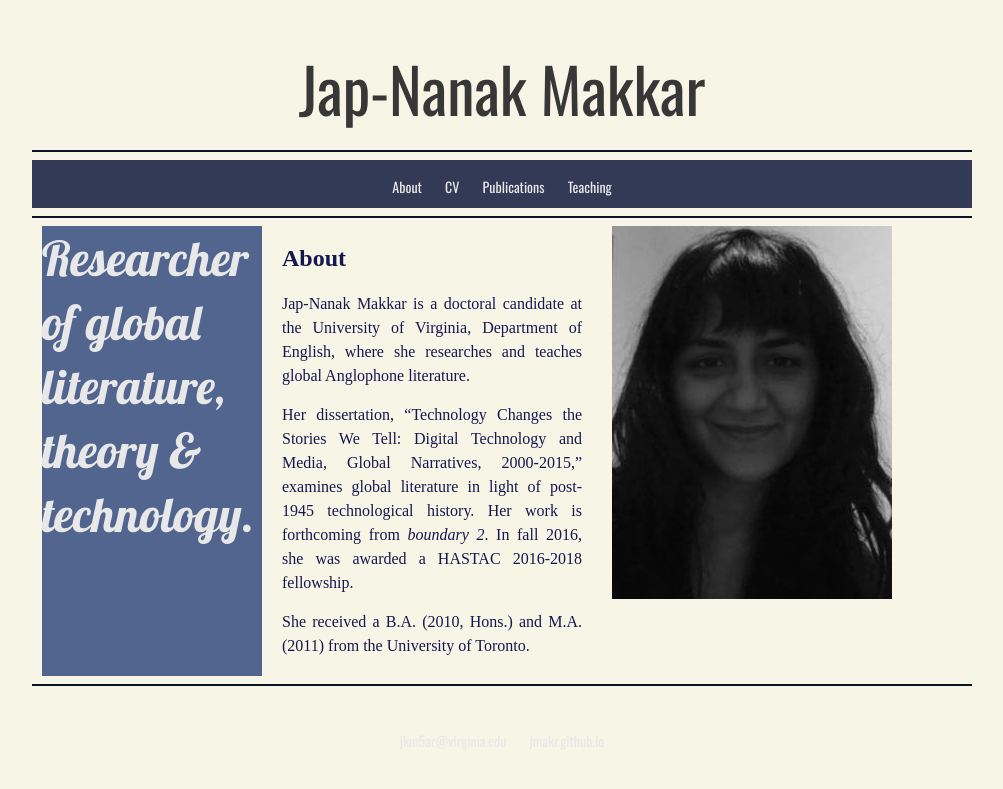
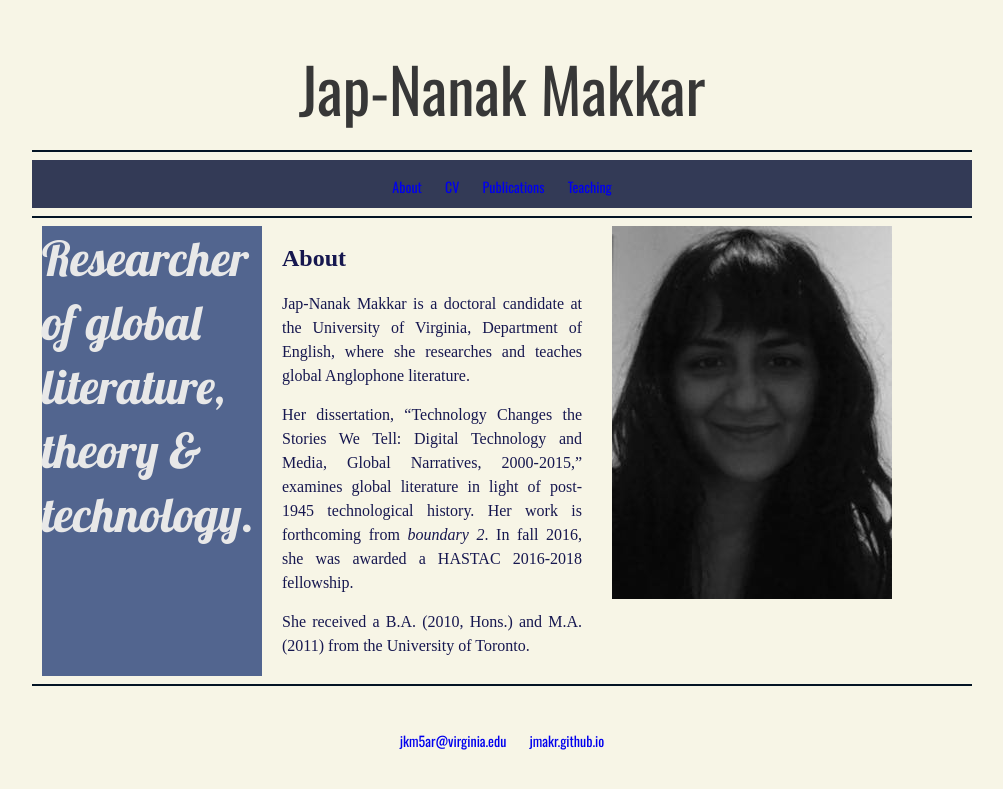
Before and after one commit to jmakr/jmakr.github.io, a Jekyll site: the page built from index.html, in a window 1280 px wide. Shown: the top 789 px of the page, without its empty margins (138-1141 px from the left). Built offline with Jekyll 4.4.1, drawn with Linux system fonts in a browser that asks for light colours; some web fonts are replaced.

Commit message:
Update main.css

```diff
--- a/css/main.css
+++ b/css/main.css
@@ -108,7 +108,7 @@ section {
 }
 
 a {
-     color: #e8e8e8; /* clean*/
+
     text-decoration: none;
     padding:10px;
 }
@@ -269,7 +269,7 @@ ul {
       margin-bottom:auto;
       padding: 35px;
       font-family: Oswald, Arial, sans-serif;
-      color: #333;
+      color:#373737;  /* charcoal  */
       font-size: 14px;
       line-height: 24px;
 
```
